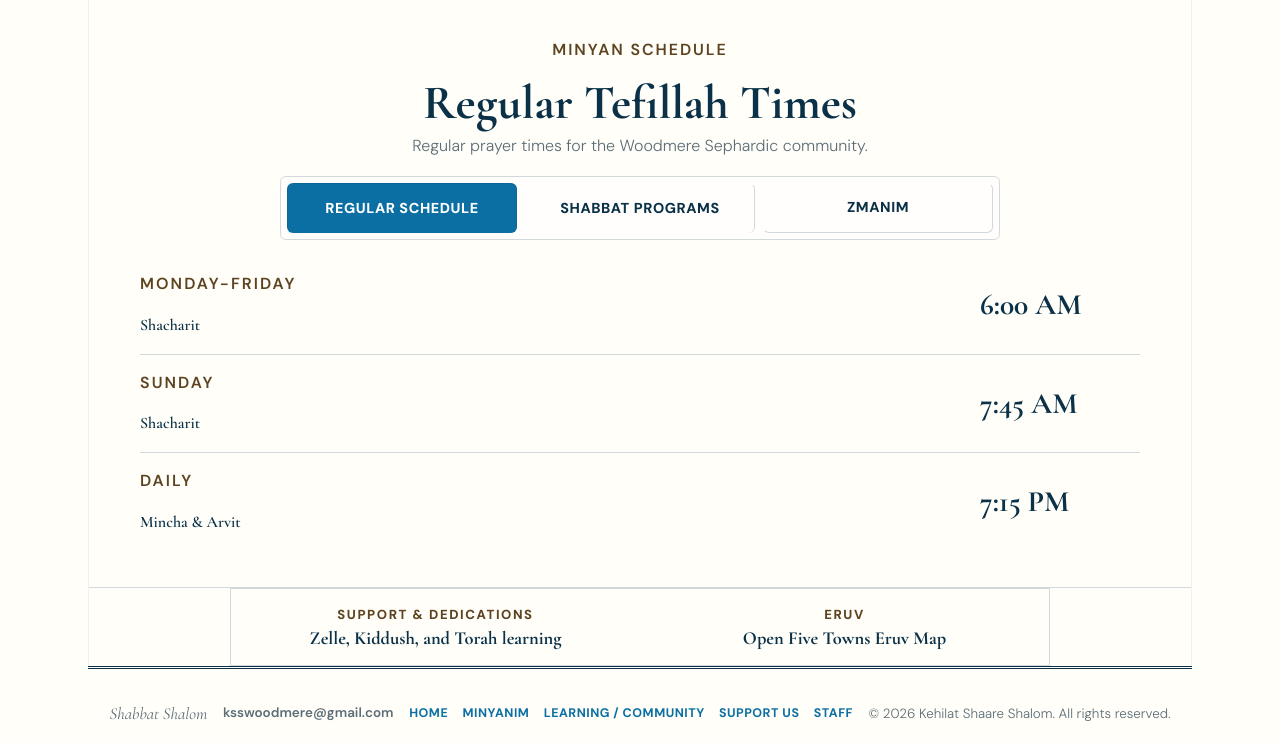
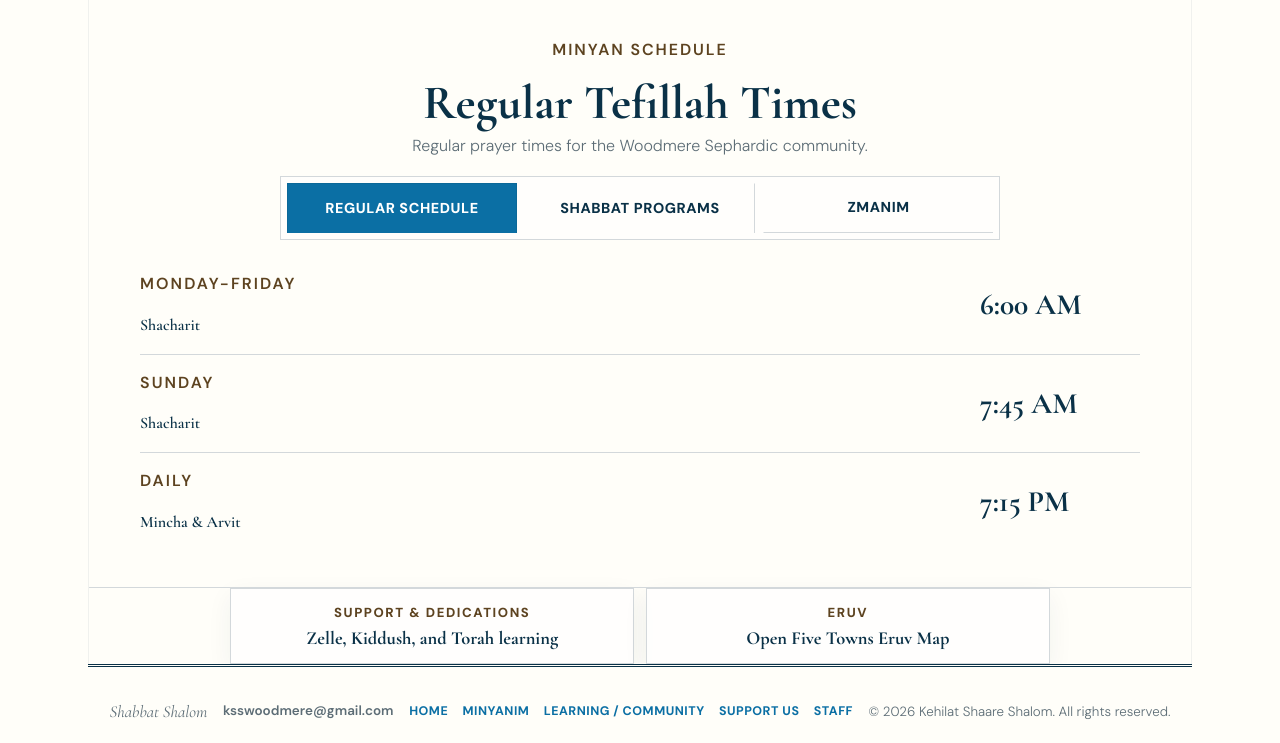
Before and after one commit to OrenH57/ksswoodmere, a website: page index.html in a window 1280 px wide. Shown: the part 803-1546 px from the top of the page. Drawn offline with nearby package versions, Linux system fonts and the light colour scheme; no server answers.

Commit message:
Refine home action styling

```diff
--- a/styles.css
+++ b/styles.css
@@ -646,36 +646,37 @@ h3 {
 .home-link-strip {
   display: grid;
   grid-template-columns: 1fr;
+  gap: 0.7rem;
   width: calc(100% - 1.5rem);
   max-width: 820px;
   margin: 0 auto;
-  border-top: 1px solid var(--line);
-  border-right: 1px solid var(--line);
-  border-bottom: 1px solid var(--line);
-  border-left: 1px solid var(--line);
 }
 
 .home-link-strip a {
   display: grid;
-  gap: 0.18rem;
+  gap: 0.28rem;
   min-height: 76px;
   align-content: center;
   padding: 0.8rem 1rem;
-  border-right: 0;
-  border-bottom: 1px solid var(--line);
+  border: 1px solid var(--line);
+  background: rgba(255, 255, 255, 0.72);
+  box-shadow: 0 8px 24px rgba(10, 49, 71, 0.06);
   color: var(--ink);
   text-align: center;
   text-decoration: none;
-  transition: background-color 160ms ease, color 160ms ease;
+  transition: background-color 160ms ease, border-color 160ms ease, box-shadow 160ms ease, color 160ms ease, transform 160ms ease;
 }
 
 .home-link-strip a:last-child {
-  border-bottom: 0;
+  border-bottom: 1px solid var(--line);
 }
 
 .home-link-strip a:hover {
-  background: rgba(11, 111, 164, 0.06);
+  border-color: rgba(11, 111, 164, 0.36);
+  background: var(--white);
+  box-shadow: 0 12px 28px rgba(10, 49, 71, 0.1);
   color: var(--blue);
+  transform: translateY(-1px);
 }
 
 .home-link-strip span {
@@ -759,7 +760,7 @@ h3 {
   margin: 0 auto 1rem;
   padding: 6px;
   border: 1px solid var(--line);
-  border-radius: 6px;
+  border-radius: 0;
   background: rgba(255, 255, 255, 0.58);
 }
 
@@ -767,7 +768,7 @@ h3 {
   min-height: 50px;
   padding: 12px 14px;
   border: 1px solid transparent;
-  border-radius: 6px;
+  border-radius: 0;
   background: transparent;
   color: var(--ink);
   cursor: pointer;
@@ -1586,11 +1587,11 @@ h3 {
   }
 
   .home-link-strip a {
-    border-bottom: 0;
+    border-bottom: 1px solid var(--line);
   }
 
   .home-link-strip a:last-child {
-    border-right: 0;
+    border-right: 1px solid var(--line);
   }
 
   .schedule-tabs {
@@ -1603,7 +1604,7 @@ h3 {
   }
 
   .tab-button:last-child {
-    border-right: 1px solid var(--line);
+    border-right: 0;
   }
 
   .schedule-list article {
```
Also changed, not shown: tests/ui-static.test.js (+3 -0 lines).
